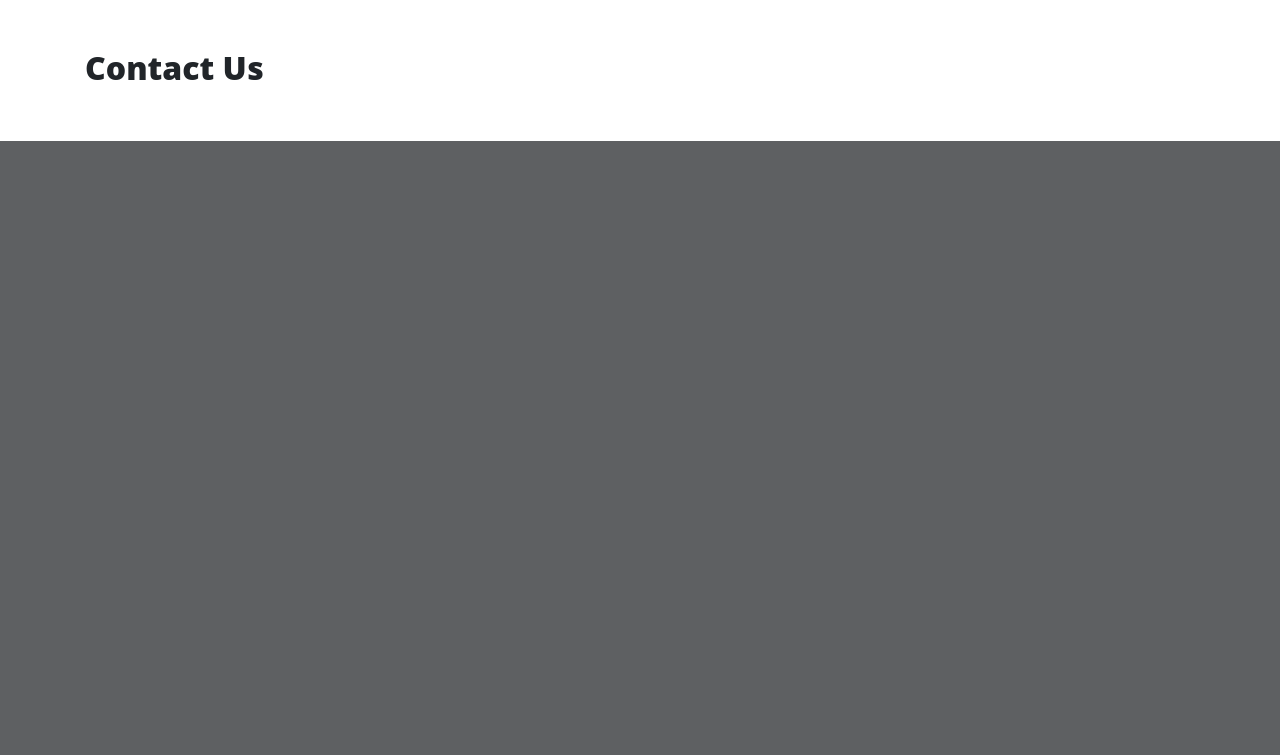
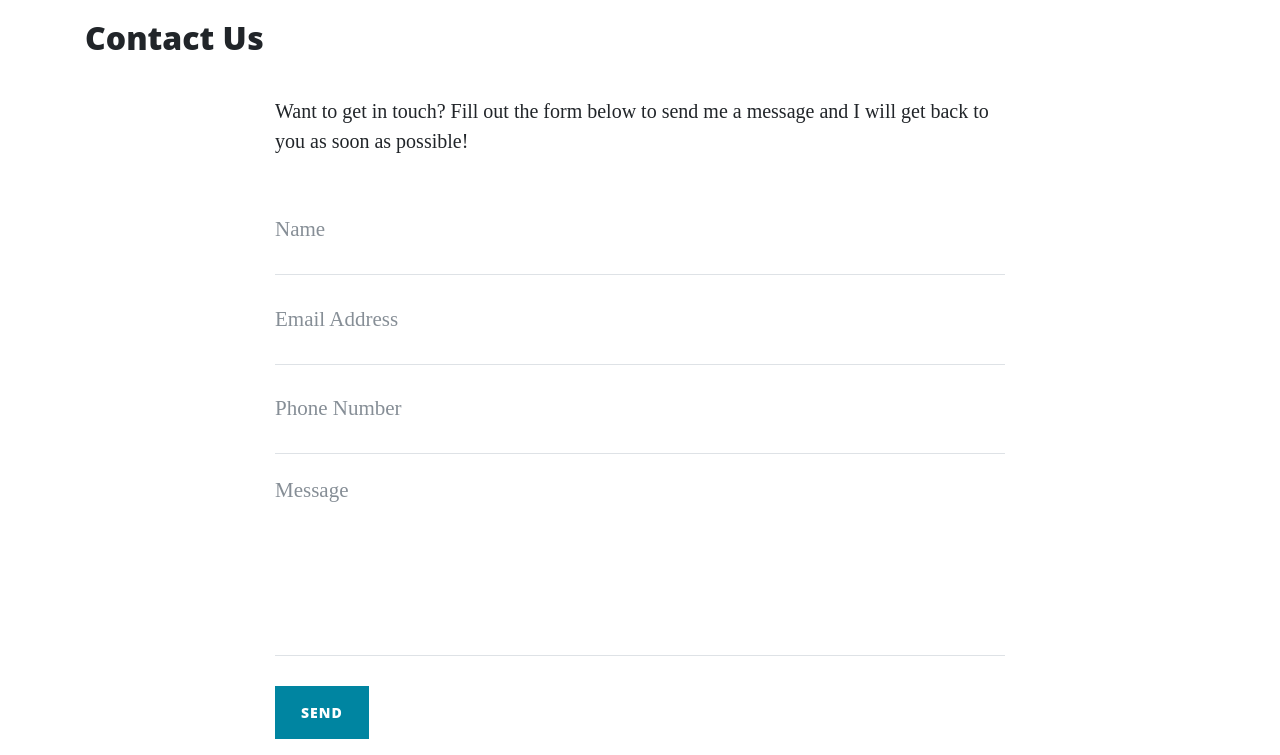
Before and after one commit to Matt-F90/flask-template, a Flask app: page /contact in a window 1280 px wide. Shown: the part 659-1414 px from the top of the page. Before the commit the page ends 800 px from the top, so only its background shows below. Run offline with Flask 2, Linux system fonts and the light colour scheme; some libraries are stand-ins or nearby versions.

Commit message:
final update

```diff
--- a/run.py
+++ b/run.py
@@ -1,8 +1,9 @@
 import os
 import json
-from flask import Flask, render_template
+from flask import Flask, render_template, request, flash
 
 app = Flask(__name__)
+app.secret_key = "some_secret"
 
 
 @app.route("/")
@@ -18,13 +19,18 @@
     return render_template("about.html", page_title="About", company=data)
 
 
-@app.route("/contact")
+@app.route("/contact", methods=["GET", "POST"])
 def contact():
+    if request.method == "POST":
+        flash("Thanks {}, we have received your message".format(
+            request.form["name"]))
+
     return render_template("contact.html", page_title="Contact Us")
 
 
 @app.route("/careers")
 def careers():
+
     return render_template("careers.html", page_title="Careers")
 
 
--- a/templates/base.html
+++ b/templates/base.html
@@ -12,7 +12,7 @@
 </head>
 
 <body>
-	<<nav class="navbar navbar-expand-lg navbar-light fixed-top" id="mainNav">
+	<nav class="navbar navbar-expand-lg navbar-light fixed-top" id="mainNav">
     <div class="container">
       <a class="navbar-brand" href="{{ url_for('index') }}">Thorin &amp Company</a>
       <button class="navbar-toggler navbar-toggler-right" type="button" data-toggle="collapse" data-target="#navbarResponsive" aria-controls="navbarResponsive" aria-expanded="false" aria-label="Toggle navigation">
--- a/templates/contact.html
+++ b/templates/contact.html
@@ -1,4 +1,57 @@
 {% extends 'base.html' %}
 {% block content %}
-	<h2>{{ page_title }}</h2>
+<h2>{{ page_title }}</h2>
+
+<div class="row">
+	<div class="col-lg-8 col-md-10 mx-auto">
+		{% with messages = get_flashed_messages() %}
+         {% if messages %}
+		<ul class="flashes">
+			{% for message in messages %}
+			<li>{{ message }}</li>
+			{% endfor %}
+		</ul>
+		{% endif %} {% endwith %}
+		<p>Want to get in touch? Fill out the form below to send me a message and I will get back to you as soon as
+			possible!</p>
+		<!-- Contact Form - Enter your email address on line 19 of the mail/contact_me.php file to make this form work. -->
+		<!-- WARNING: Some web hosts do not allow emails to be sent through forms to common mail hosts like Gmail or Yahoo. It's recommended that you use a private domain email address! -->
+		<!-- To use the contact form, your site must be on a live web host with PHP! The form will not work locally! -->
+		<form method="POST" name="sentMessage" id="contactForm" novalidate>
+			<div class="control-group">
+				<div class="form-group floating-label-form-group controls">
+					<label>Name</label>
+					<input type="text" class="form-control" placeholder="Name" name="name" id="name" required data-validation-required-message="Please enter your name.">
+					<p class="help-block text-danger"></p>
+				</div>
+			</div>
+			<div class="control-group">
+				<div class="form-group floating-label-form-group controls">
+					<label>Email Address</label>
+					<input type="email" class="form-control" placeholder="Email Address" name="email" id="email" required data-validation-required-message="Please enter your email address.">
+					<p class="help-block text-danger"></p>
+				</div>
+			</div>
+			<div class="control-group">
+				<div class="form-group col-xs-12 floating-label-form-group controls">
+					<label>Phone Number</label>
+					<input type="tel" class="form-control" placeholder="Phone Number" name="phone" id="phone" required data-validation-required-message="Please enter your phone number.">
+					<p class="help-block text-danger"></p>
+				</div>
+			</div>
+			<div class="control-group">
+				<div class="form-group floating-label-form-group controls">
+					<label>Message</label>
+					<textarea rows="5" class="form-control" placeholder="Message" name="message" id="message" required data-validation-required-message="Please enter a message."></textarea>
+					<p class="help-block text-danger"></p>
+				</div>
+			</div>
+			<br>
+			<div id="success"></div>
+			<div class="form-group">
+				<button type="submit" class="btn btn-primary" id="sendMessageButton">Send</button>
+			</div>
+		</form>
+	</div>
+</div>
 {% endblock %}
```
Also changed, not shown: data/company.json (+57 -2 lines), templates/about.html (+18 -17 lines).
